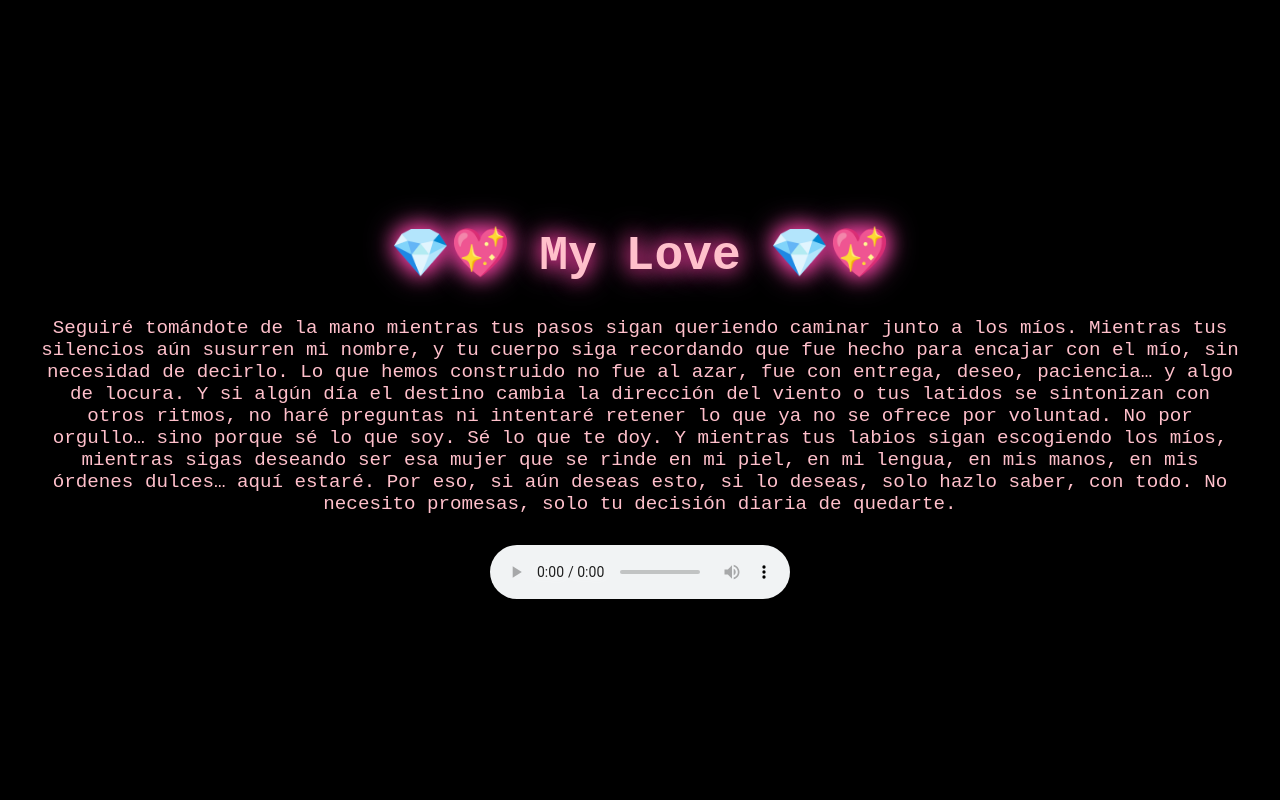
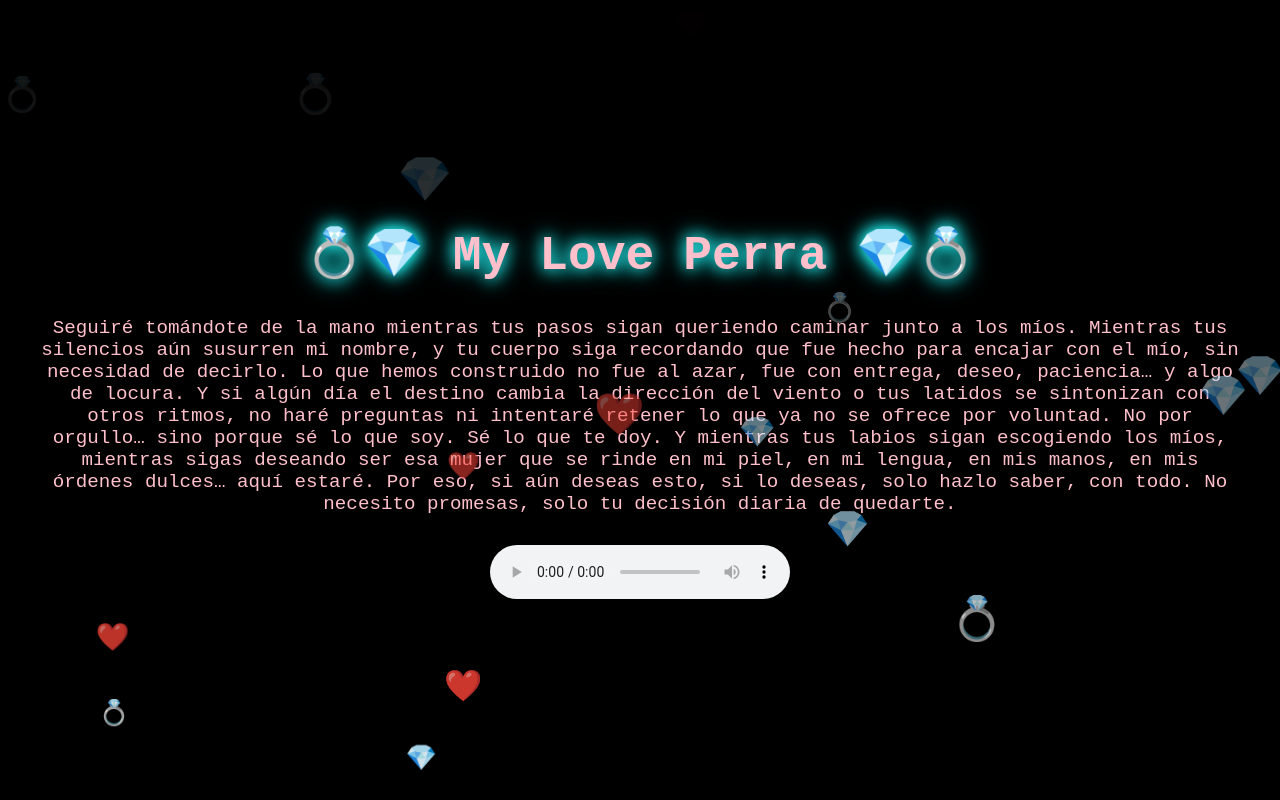
Before and after one commit to Eltlalock/josque, a plain HTML site: page index.html in a window 1280 px wide. Drawn offline with Linux system fonts and the light colour scheme.

Commit message:
Update index.html

```diff
--- a/index.html
+++ b/index.html
@@ -1,21 +1,17 @@
-
 <!DOCTYPE html>
 <html lang="es">
 <head>
-  <meta charset="UTF-8">
-  <meta name="viewport" content="width=device-width, initial-scale=1.0">
-  <title>Josque💖</title>
+  <meta charset="UTF-8" />
+  <meta name="viewport" content="width=device-width, initial-scale=1.0"/>
+  <title>Love</title>
+
   <style>
-    @keyframes fadeIn {
-      from { opacity: 0; transform: translateY(-20px); }
-      to { opacity: 1; transform: translateY(0); }
+
+    audio {
+      margin-top: 20px;
+      animation: fadeIn 4s ease-out;
     }
 
-    @keyframes glow {
-      0% { text-shadow: 0 0 5px #ff99cc, 0 0 10px #ff66cc; }
-      50% { text-shadow: 0 0 20px #ff3399, 0 0 30px #ff66cc; }
-      100% { text-shadow: 0 0 5px #ff99cc, 0 0 10px #ff66cc; }
-    }
 
     body {
       margin: 0;
@@ -45,15 +41,34 @@
       animation: fadeIn 3s ease-out;
     }
 
-    audio {
-      margin-top: 20px;
-      animation: fadeIn 4s ease-out;
+    @keyframes glow {
+      from { text-shadow: 0 0 10px #00ffff, 0 0 20px #00ffff; }
+      to { text-shadow: 0 0 20px #66ffff, 0 0 30px #00ffff; }
     }
+
+    .floating {
+      position: absolute;
+      font-size: 1.8rem;
+      animation: floatUp 6s linear infinite;
+      pointer-events: none;
+    }
+
+    @keyframes floatUp {
+      0% {
+        transform: translateY(0);
+        opacity: 1;
+      }
+      100% {
+        transform: translateY(-100vh);
+        opacity: 0;
+      }
+    }
+
   </style>
 </head>
 <body>
-  <h1>💎💖 My Love 💎💖</h1>
-  <p>Seguiré tomándote de la mano mientras tus pasos sigan queriendo caminar junto a los míos. Mientras tus silencios aún susurren mi nombre, y tu cuerpo siga recordando que fue hecho para encajar con el mío, sin necesidad de decirlo.
+  <h1>💍💎 My Love Perra 💎💍</h1>
+   <p>Seguiré tomándote de la mano mientras tus pasos sigan queriendo caminar junto a los míos. Mientras tus silencios aún susurren mi nombre, y tu cuerpo siga recordando que fue hecho para encajar con el mío, sin necesidad de decirlo.
 
 Lo que hemos construido no fue al azar, fue con entrega, deseo, paciencia… y algo de locura. Y si algún día el destino cambia la dirección del viento o tus latidos se sintonizan con otros ritmos, no haré preguntas ni intentaré retener lo que ya no se ofrece por voluntad.
 
@@ -61,10 +76,37 @@ No por orgullo… sino porque sé lo que soy. Sé lo que te doy.
 
 Y mientras tus labios sigan escogiendo los míos, mientras sigas deseando ser esa mujer que se rinde en mi piel, en mi lengua, en mis manos, en mis órdenes dulces… aquí estaré.
 
-Por eso, si aún deseas esto, si lo deseas, solo hazlo saber, con todo. No necesito promesas, solo tu decisión diaria de quedarte.</p>
-  <audio controls autoplay loop>
+Por eso, si aún deseas esto, si lo deseas, solo hazlo saber, con todo. No necesito promesas, solo tu decisión diaria de quedarte.
+</p>
+<audio controls autoplay loop>
     <source src="romantic_song.mp3" type="audio/mpeg">
     Tu navegador no soporta la reproducción de audio.
   </audio>
+
+  <script>
+    const symbols = ["💎", "💍", "❤️", "💜"];
+    const colors = {
+      "💎": "#00ccff",
+      "💍": "#fff700",
+      "❤️": "#ff3366",
+      "💜": "#cc66ff"
+    };
+
+    function createFloatingSymbol() {
+      const symbol = document.createElement("div");
+      const randomSymbol = symbols[Math.floor(Math.random() * symbols.length)];
+      symbol.textContent = randomSymbol;
+      symbol.classList.add("floating");
+      symbol.style.left = Math.random() * 100 + "vw";
+      symbol.style.top = "100vh";
+      symbol.style.color = colors[randomSymbol];
+      symbol.style.fontSize = 24 + Math.random() * 20 + "px";
+      symbol.style.animationDuration = 4 + Math.random() * 3 + "s";
+      document.body.appendChild(symbol);
+      setTimeout(() => symbol.remove(), 7000);
+    }
+
+    setInterval(createFloatingSymbol, 300);
+  </script>
 </body>
 </html>
```
